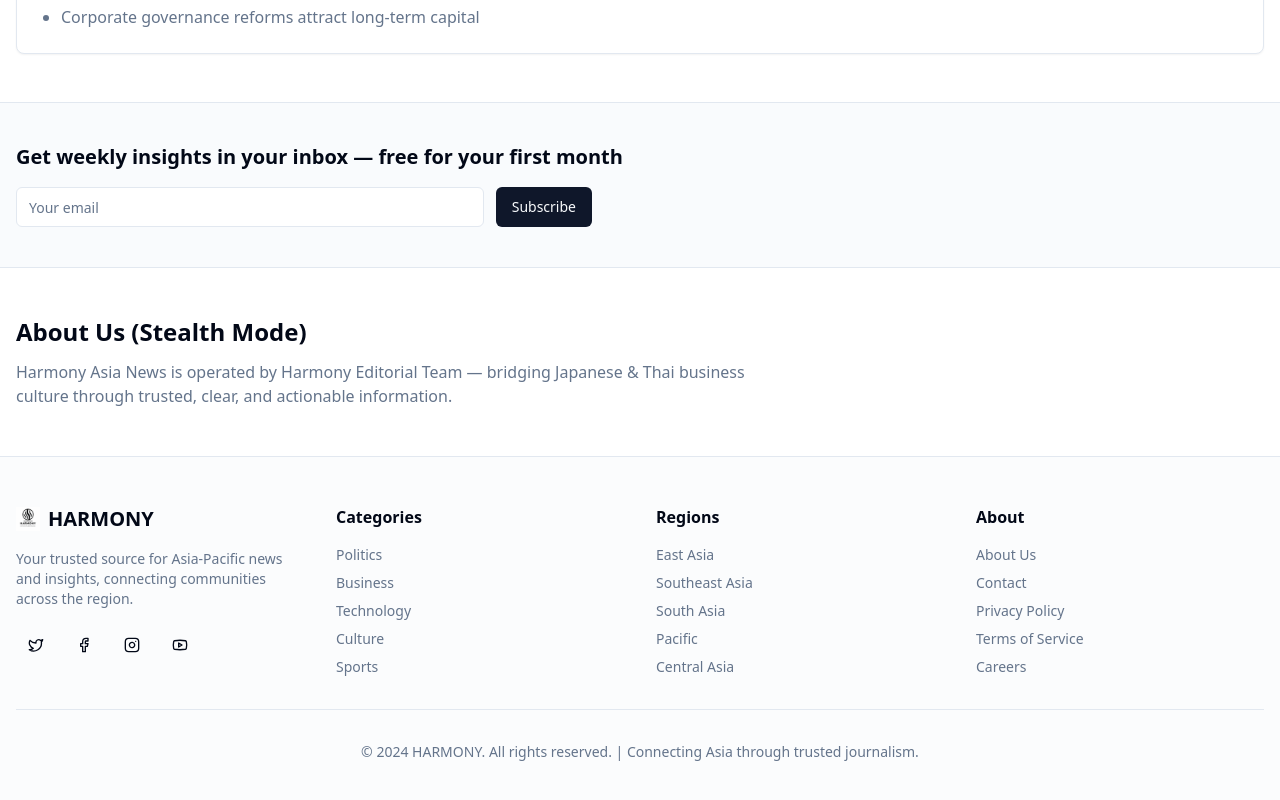
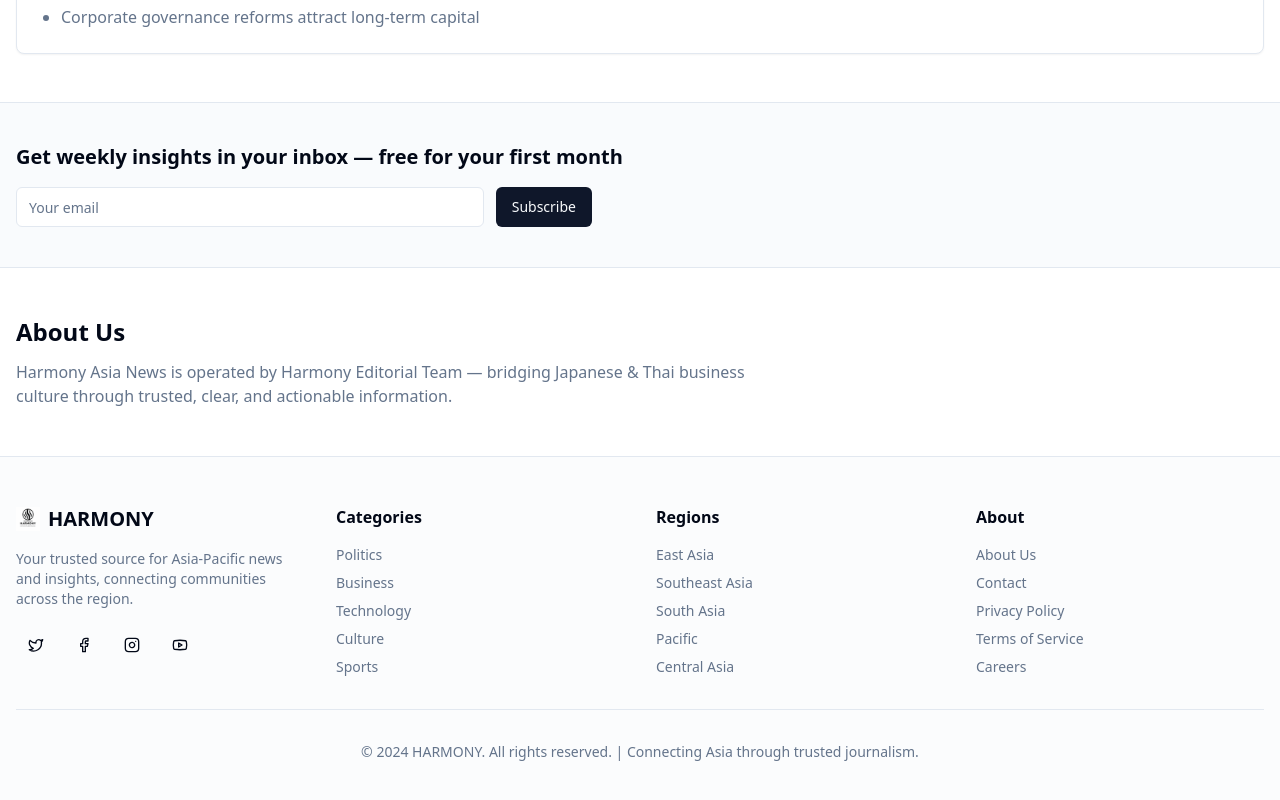
Before and after one commit to tungtung-sketch/harmony-asia-news, a React (Vite) app: page / in a window 1280 px wide. Shown: the part 1728-2528 px from the top of the page. Built offline with nearby package versions, Linux system fonts and the light colour scheme.

Commit message:
Update the following file

```diff
--- a/src/i18n/I18nProvider.tsx
+++ b/src/i18n/I18nProvider.tsx
@@ -65,7 +65,7 @@ const translations: Record<Lang, Translations> = {
     "home.newsletter.placeholder": "Your email",
 
     // About stealth
-    "home.about.title": "About Us (Stealth Mode)",
+    "home.about.title": "About Us",
     "home.about.text": "Harmony Asia News is operated by Harmony Editorial Team — bridging Japanese & Thai business culture through trusted, clear, and actionable information.",
 
     // Hero fallback keys used elsewhere
@@ -185,7 +185,7 @@ const translations: Record<Lang, Translations> = {
     "home.newsletter.placeholder": "あなたのメールアドレス",
 
     // About stealth
-    "home.about.title": "運営について（ステルスモード）",
+    "home.about.title": "運営について",
     "home.about.text": "Harmony Asia News は Harmony 編集チームによって運営され、日本とタイのビジネス文化をつなぐ、信頼できる明快で実践的な情報を提供します。プロフィールの公開は行っていません。",
 
     // News Section
```
